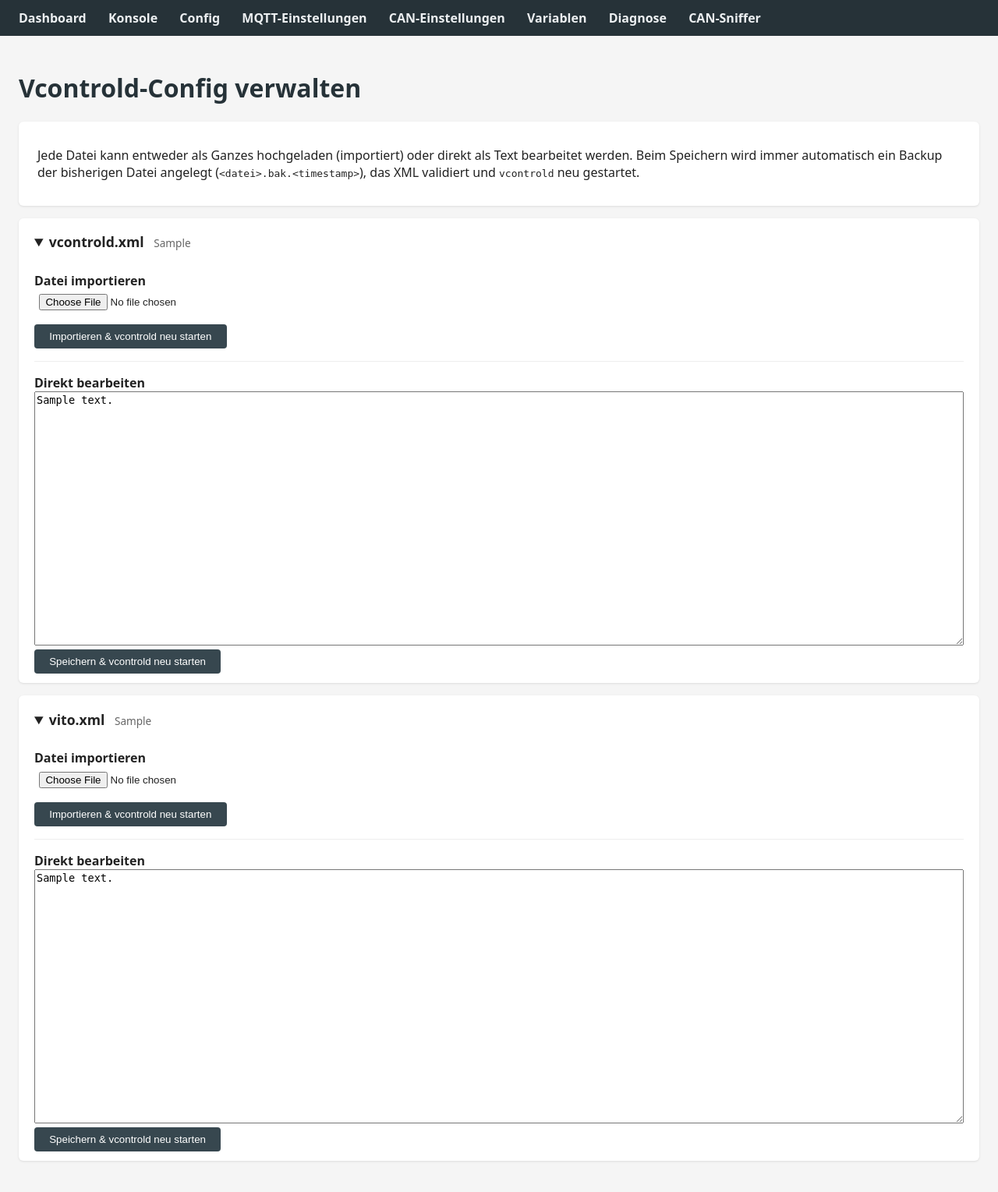
After one commit to juliuskolosnjaji/vcontrold-raspberry-pi, a Python web app: template ui/templates/config.html in a window 1280 px wide. The commit adds this page. Shown: the whole page at 78% size. Run offline with Jinja, Linux system fonts and the light colour scheme; the template is opened without the code that fills it: most values are stand-ins (such as "Sample title", 1, 10 or a date in 2020).

Commit message:
Merge Config-Import and Config-Editor into one collapsible page
Was two separate pages/routes doing overlapping things (upload a whole
file vs. edit its text) for the same two files. Now one /config page with
a <details> block per file (vcontrold.xml, vito.xml), each offering both
an upload form and a text editor independently -- saving one file no
longer requires resending the other's content. Both actions share the
same backup/validate/restart-vcontrold logic as before.

Also added a main.wide layout override (base.html main_class block) so
this page's textareas, plus the CAN-settings and Variablen pages built
earlier, actually span full width instead of being capped at main's
900px -- their own "wide-card"/max-width:none rules weren't enough since
the outer <main> container was still constraining them.

Tested end-to-end: independent per-file text-edit save, invalid XML
correctly rejected without touching the file, and file-upload import path
all confirmed working.

```diff
--- a/ui/static/style.css
+++ b/ui/static/style.css
@@ -3,6 +3,7 @@ nav { background: #263238; padding: 0.75rem 1.5rem; }
 nav a { color: #eceff1; text-decoration: none; margin-right: 1.5rem; font-weight: 600; }
 nav a:hover { text-decoration: underline; }
 main { padding: 1.5rem; max-width: 900px; margin: 0 auto; }
+main.wide { max-width: none; }
 h1, h2 { color: #263238; }
 table { border-collapse: collapse; width: 100%; margin-bottom: 1rem; background: white; }
 th, td { border: 1px solid #ddd; padding: 0.5rem; text-align: left; }
--- a/ui/templates/base.html
+++ b/ui/templates/base.html
@@ -9,15 +9,14 @@
   <nav>
     <a href="{{ url_for('dashboard') }}">Dashboard</a>
     <a href="{{ url_for('console') }}">Konsole</a>
-    <a href="{{ url_for('config_import') }}">Config-Import</a>
-    <a href="{{ url_for('config_editor') }}">Config-Editor</a>
+    <a href="{{ url_for('config_page') }}">Config</a>
     <a href="{{ url_for('settings') }}">MQTT-Einstellungen</a>
     <a href="{{ url_for('can_settings') }}">CAN-Einstellungen</a>
     <a href="{{ url_for('variables_page') }}">Variablen</a>
     <a href="{{ url_for('diagnostics_page') }}">Diagnose</a>
     <a href="{{ url_for('can_sniffer_page') }}">CAN-Sniffer</a>
   </nav>
-  <main>
+  <main class="{% block main_class %}{% endblock %}">
     {% block content %}{% endblock %}
   </main>
 </body>
--- a/ui/templates/can_settings.html
+++ b/ui/templates/can_settings.html
@@ -1,5 +1,6 @@
 {% extends "base.html" %}
 {% block title %}CAN-Einstellungen - vcontrold UI{% endblock %}
+{% block main_class %}wide{% endblock %}
 {% block content %}
 <h1>CAN-Einstellungen</h1>
 
--- /dev/null
+++ b/ui/templates/config.html
@@ -0,0 +1,91 @@
+{% extends "base.html" %}
+{% block title %}Config - vcontrold UI{% endblock %}
+{% block main_class %}wide{% endblock %}
+{% block content %}
+<h1>Vcontrold-Config verwalten</h1>
+
+<div class="card">
+  <p>Jede Datei kann entweder als Ganzes hochgeladen (importiert) oder direkt als Text bearbeitet
+     werden. Beim Speichern wird immer automatisch ein Backup der bisherigen Datei angelegt
+     (<code>&lt;datei&gt;.bak.&lt;timestamp&gt;</code>), das XML validiert und <code>vcontrold</code>
+     neu gestartet.</p>
+</div>
+
+<details class="config-file-block" open>
+  <summary>vcontrold.xml <span class="config-file-path">{{ main_path }}</span></summary>
+
+  <div class="config-file-body">
+    <form method="post" enctype="multipart/form-data" class="config-import-form">
+      <input type="hidden" name="target" value="main">
+      <label for="main_file">Datei importieren</label>
+      <input type="file" id="main_file" name="xml_file" accept=".xml">
+      <button type="submit" onclick="return confirm('vcontrold.xml importieren (Backup wird angelegt)?');">Importieren &amp; vcontrold neu starten</button>
+    </form>
+
+    <form method="post" class="config-edit-form">
+      <input type="hidden" name="target" value="main">
+      <label for="main_content">Direkt bearbeiten</label>
+      <textarea id="main_content" name="content" rows="20">{{ main_content }}</textarea>
+      <button type="submit" onclick="return confirm('vcontrold.xml speichern (Backup wird angelegt)?');">Speichern &amp; vcontrold neu starten</button>
+    </form>
+  </div>
+</details>
+
+<details class="config-file-block" open>
+  <summary>vito.xml <span class="config-file-path">{{ device_path or "nicht konfiguriert (DEVICE_XML_PATH in ui.env setzen)" }}</span></summary>
+
+  {% if device_path %}
+  <div class="config-file-body">
+    <form method="post" enctype="multipart/form-data" class="config-import-form">
+      <input type="hidden" name="target" value="device">
+      <label for="device_file">Datei importieren</label>
+      <input type="file" id="device_file" name="xml_file" accept=".xml">
+      <button type="submit" onclick="return confirm('vito.xml importieren (Backup wird angelegt)?');">Importieren &amp; vcontrold neu starten</button>
+    </form>
+
+    <form method="post" class="config-edit-form">
+      <input type="hidden" name="target" value="device">
+      <label for="device_content">Direkt bearbeiten</label>
+      <textarea id="device_content" name="content" rows="20">{{ device_content }}</textarea>
+      <button type="submit" onclick="return confirm('vito.xml speichern (Backup wird angelegt)?');">Speichern &amp; vcontrold neu starten</button>
+    </form>
+  </div>
+  {% else %}
+  <div class="config-file-body">
+    <p><em>DEVICE_XML_PATH ist in ui.env nicht gesetzt — vito.xml kann hier nicht bearbeitet werden.</em></p>
+  </div>
+  {% endif %}
+</details>
+
+{% if message %}
+<div class="card">
+  <p class="{{ 'message-ok' if message_ok else 'message-error' }}">{{ message }}</p>
+</div>
+{% endif %}
+
+<style>
+  .config-file-block {
+    background: white;
+    border-radius: 6px;
+    padding: 0.75rem 1.25rem;
+    margin-bottom: 1rem;
+    box-shadow: 0 1px 3px rgba(0,0,0,0.1);
+    max-width: none;
+  }
+  .config-file-block summary {
+    font-size: 1.1rem;
+    font-weight: 700;
+    cursor: pointer;
+    padding: 0.4rem 0;
+  }
+  .config-file-path { font-weight: 400; font-size: 0.85rem; color: #666; margin-left: 0.5rem; }
+  .config-file-body { padding-top: 0.75rem; }
+  .config-import-form { border-bottom: 1px solid #eee; padding-bottom: 1rem; margin-bottom: 1rem; }
+  .config-edit-form textarea {
+    width: 100%;
+    box-sizing: border-box;
+    font-family: monospace;
+    font-size: 0.85rem;
+  }
+</style>
+{% endblock %}
--- a/ui/templates/dashboard.html
+++ b/ui/templates/dashboard.html
@@ -18,8 +18,7 @@
   <h2>Schnellzugriff</h2>
   <p><a href="{{ url_for('console') }}">→ Kommando-Konsole öffnen</a></p>
   <p><a href="{{ url_for('diagnostics_page') }}">→ Diagnose ansehen</a></p>
-  <p><a href="{{ url_for('config_import') }}">→ Geräte-Config importieren</a></p>
-  <p><a href="{{ url_for('config_editor') }}">→ Config direkt bearbeiten</a></p>
+  <p><a href="{{ url_for('config_page') }}">→ vcontrold.xml / vito.xml importieren oder bearbeiten</a></p>
   <p><a href="{{ url_for('settings') }}">→ MQTT-Einstellungen</a></p>
   <p><a href="{{ url_for('can_settings') }}">→ CAN-Einstellungen</a></p>
   <p><a href="{{ url_for('variables_page') }}">→ Variablen (Zyklen, Settable, Discovery)</a></p>
--- a/ui/templates/variables.html
+++ b/ui/templates/variables.html
@@ -1,5 +1,6 @@
 {% extends "base.html" %}
 {% block title %}Variablen - vcontrold UI{% endblock %}
+{% block main_class %}wide{% endblock %}
 {% block content %}
 <h1>Variablen (aus {{ device_xml or "vito.xml (nicht konfiguriert)" }})</h1>
 
```
Also changed, not shown: ui/app.py (+57 -93 lines), ui/templates/config_editor.html (deleted, +0 -31 lines), ui/templates/config_import.html (deleted, +0 -27 lines), README.md.
